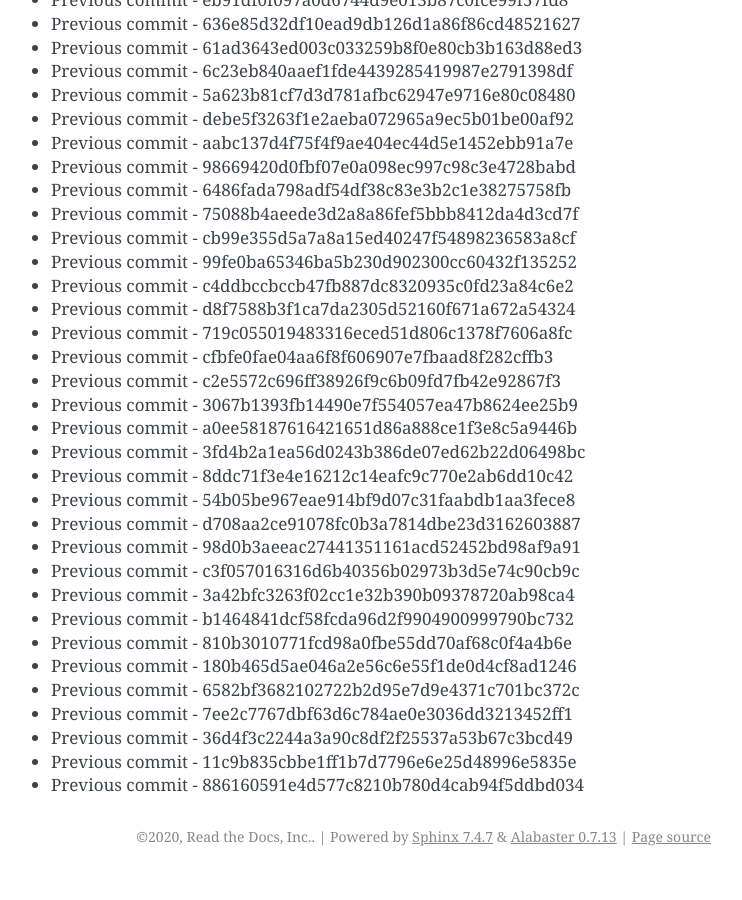
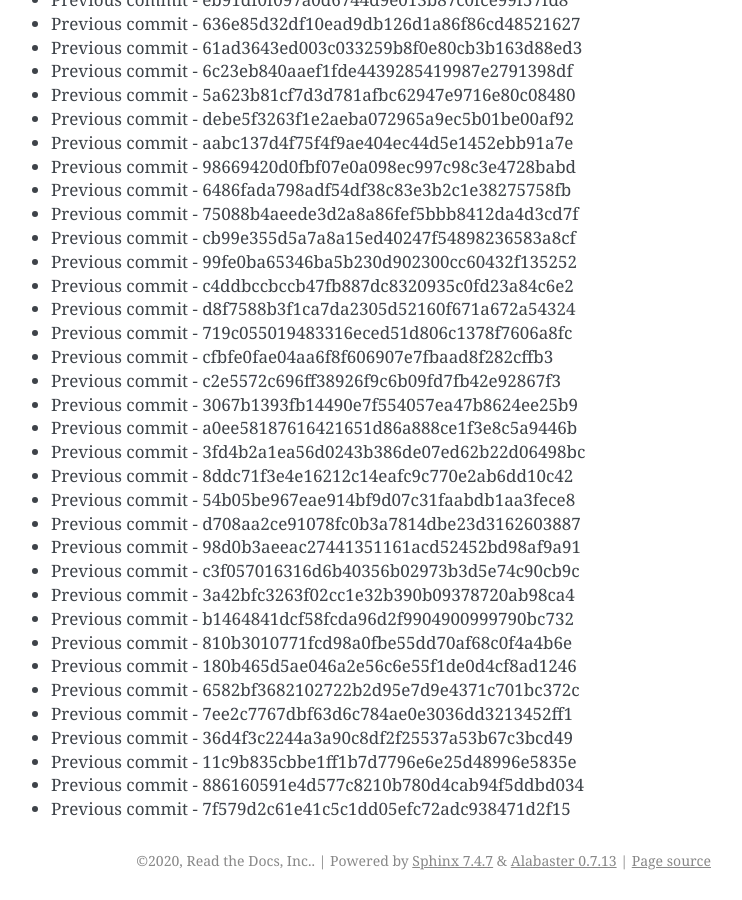
Before and after one commit to readthedocs/rtd-git-stresstest, a Sphinx documentation site: the page built from docs/updates.rst, in a window 1280 px wide and 900 px high, scrolled down 90917 px. Shown: the whole window, without its empty margins (399-1141 px from the left). Built offline with Sphinx 7.4.7, drawn with Linux system fonts in a browser that asks for light colours; before the commit the page ends 91793 px from its top, so only the background shows below that.

Commit message:
Generating commit from previous: 7f579d2c61e41c5c1dd05efc72adc938471d2f15

```diff
--- a/docs/updates.rst
+++ b/docs/updates.rst
@@ -3852,3 +3852,4 @@ It can be tested for any performance characteristics.
 * Previous commit - 36d4f3c2244a3a90c8df2f25537a53b67c3bcd49
 * Previous commit - 11c9b835cbbe1ff1b7d7796e6e25d48996e5835e
 * Previous commit - 886160591e4d577c8210b780d4cab94f5ddbd034
+* Previous commit - 7f579d2c61e41c5c1dd05efc72adc938471d2f15
```
